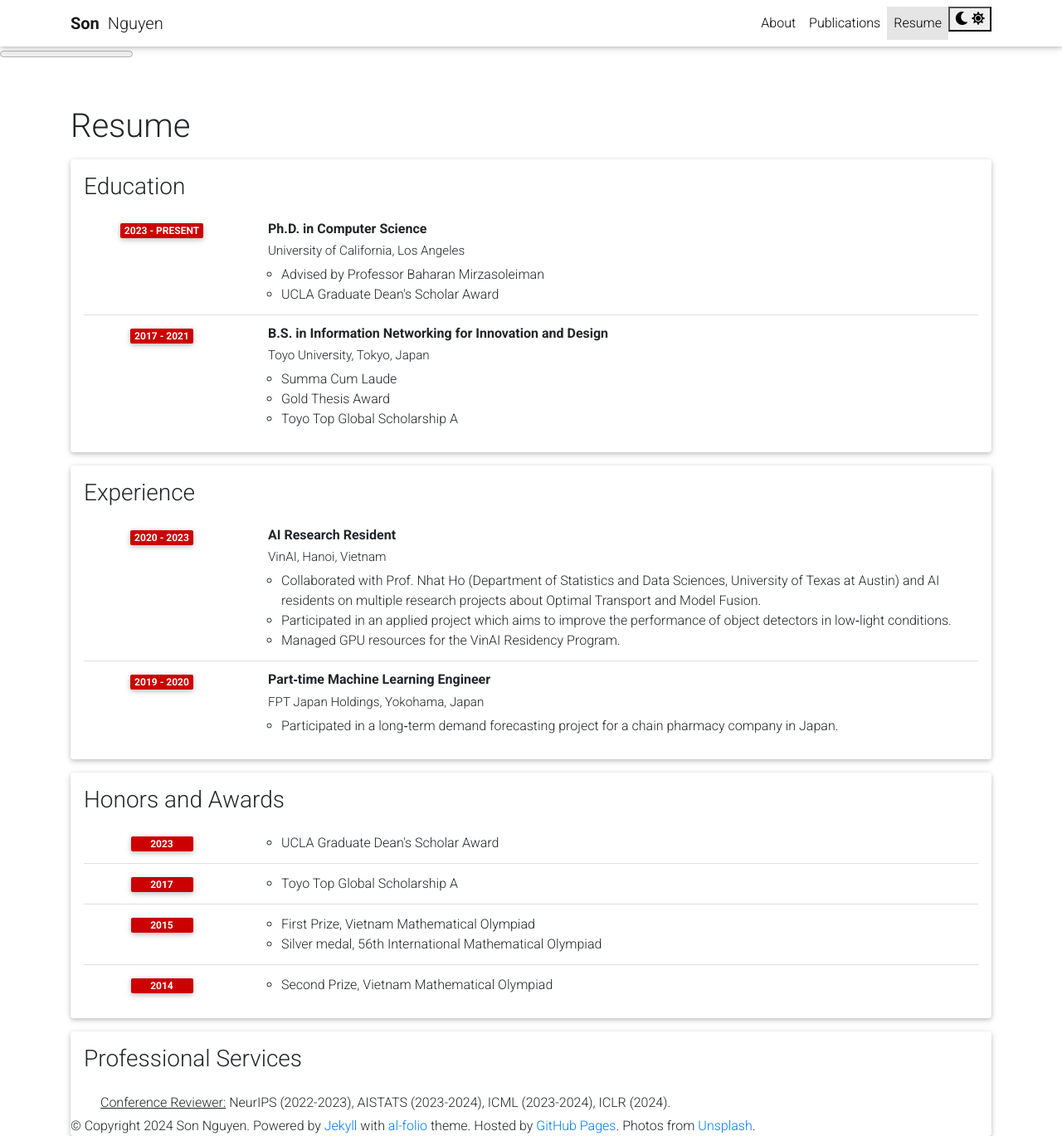
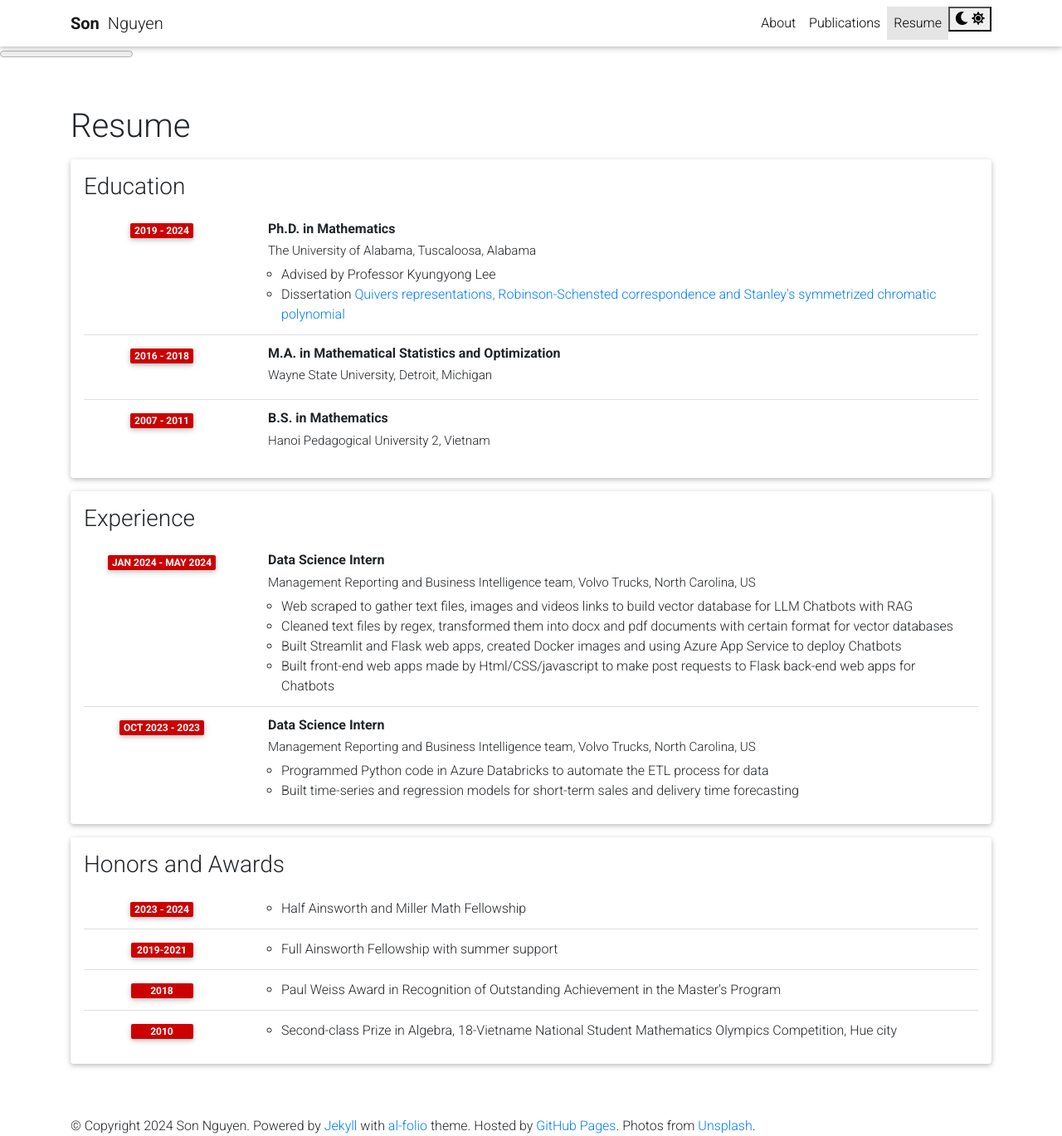
Before and after one commit to nguyendangson/nguyendangson.github.io, a Jekyll site: the page built from _pages/cv.md, in a window 1280 px wide and 1369 px high. Shown: the whole window at 83% size. Built offline with Jekyll 4.4.1, drawn with Linux system fonts in a browser that asks for light colours; nearby versions of some CDN libraries; library files that are not in the unit come from our copies; comment, search, counter and statistics services are not loaded; a style sheet for code colours, icons or effects is not loaded.

Commit message:
Update cv.yml

```diff
--- a/_data/cv.yml
+++ b/_data/cv.yml
@@ -11,54 +11,57 @@
 - title: Education
   type: time_table
   contents:
-    - title: Ph.D. in Computer Science
-      institution: University of California, Los Angeles
-      year: 2023 - Present
+    - title: Ph.D. in Mathematics
+      institution: The University of Alabama, Tuscaloosa, Alabama
+      year: 2019 - 2024
       description:
-        - Advised by Professor Baharan Mirzasoleiman
-        - UCLA Graduate Dean's Scholar Award
-    - title: B.S. in Information Networking for Innovation and Design
-      institution: Toyo University, Tokyo, Japan
-      year: 2017 - 2021
+        - Advised by Professor Kyungyong Lee
+        - Dissertation <a href="https://www.researchgate.net/publication/380664683_QUIVER_REPRESENTATIONS_ROBINSON-SCHENSTED_CORRESPONDENCE_AND_STANLEY'S_SYMMETRIZED">Quivers representations, Robinson-Schensted correspondence and Stanley's symmetrized chromatic polynomial</a>
+
+    - title: M.A. in Mathematical Statistics and Optimization
+      institution: Wayne State University, Detroit, Michigan
+      year: 2016 - 2018
       description:
-        - Summa Cum Laude
-        - Gold Thesis Award
-        - Toyo Top Global Scholarship A
+
+    - title: B.S. in Mathematics
+      institution: Hanoi Pedagogical University 2, Vietnam
+      year: 2007 - 2011
+      description:
 
 - title: Experience
   type: time_table
   contents:
-    - title: AI Research Resident
-      institution: VinAI, Hanoi, Vietnam
-      year: 2020 - 2023
+    - title: Data Science Intern
+      institution: Management Reporting and Business Intelligence team, Volvo Trucks, North Carolina, US
+      year: Jan 2024 - May 2024
       description:
-        - Collaborated with Prof. Nhat Ho (Department of Statistics and Data Sciences, University of Texas at Austin) and AI residents on multiple research projects about Optimal Transport and Model Fusion.
-        - Participated in an applied project which aims to improve the performance of object detectors in low‑light conditions.
-        - Managed GPU resources for the VinAI Residency Program.
-    - title: Part‑time Machine Learning Engineer
-      institution: FPT Japan Holdings, Yokohama, Japan
-      year: 2019 - 2020
+        - Web scraped to gather text files, images and videos links to build vector database for LLM Chatbots with RAG
+        - Cleaned text files by regex, transformed them into docx and pdf documents with certain format for vector databases
+        - Built Streamlit and Flask web apps, created Docker images and using Azure App Service to deploy Chatbots
+        - Built front-end web apps made by Html/CSS/javascript to make post requests to Flask back-end web apps for Chatbots
+
+    - title: Data Science Intern
+      institution: Management Reporting and Business Intelligence team, Volvo Trucks, North Carolina, US
+      year: Oct 2023 - 2023
       description:
-        - Participated in a long‑term demand forecasting project for a chain pharmacy company in Japan.
+        - Programmed Python code in Azure Databricks to automate the ETL process for data
+        - Built time-series and regression models for short-term sales and delivery time forecasting
 
 - title: Honors and Awards
   type: time_table
   contents:
-    - year: 2023
+    - year: 2023 - 2024
       items:
-        - UCLA Graduate Dean's Scholar Award
-    - year: 2017
+        - Half Ainsworth and Miller Math Fellowship
+
+    - year: 2019-2021
       items:
-        - Toyo Top Global Scholarship A
-    - year: 2015
+        - Full Ainsworth Fellowship with summer support
+
+    - year: 2018
       items:
-        - First Prize, Vietnam Mathematical Olympiad
-        - Silver medal, 56th International Mathematical Olympiad
-    - year: 2014
+        - Paul Weiss Award in Recognition of Outstanding Achievement in the Master's Program
+
+    - year: 2010
       items:
-        - Second Prize, Vietnam Mathematical Olympiad
-
-- title: Professional Services
-  type: list
-  contents:
-    - <u>Conference Reviewer:</u> NeurIPS (2022-2023), AISTATS (2023-2024), ICML (2023-2024), ICLR (2024).
+        - Second-class Prize in Algebra, 18-Vietname National Student Mathematics Olympics Competition, Hue city
```
